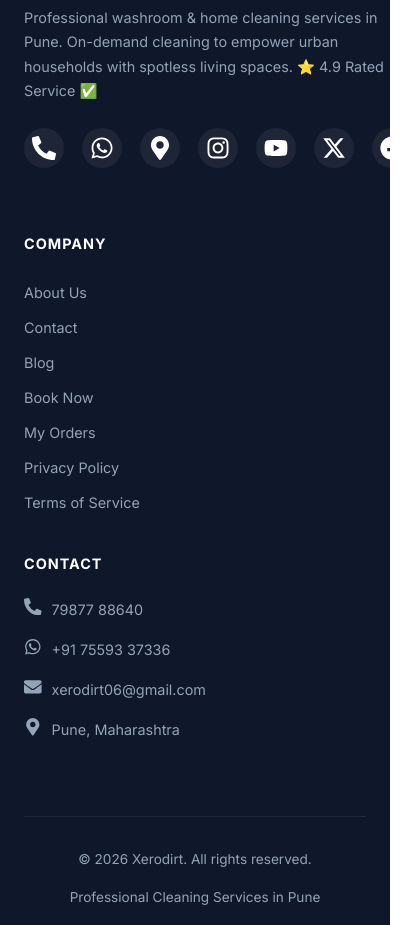
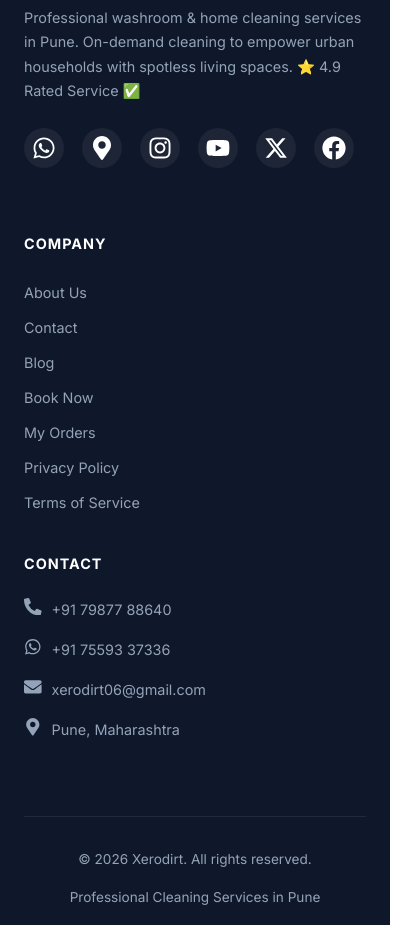
Before and after one commit to Utkarshkaraiya/xerodirt, a Next.js app: page / in a window 390 px wide. Shown: the part 10340-11265 px from the top of the page, 412 px wide, since content can reach past the window. Built offline with nearby package versions, Linux system fonts and the light colour scheme.

Commit message:
removed phone icon from footer-social and added +91 in mobile in contact footer

```diff
--- a/src/components/Footer.js
+++ b/src/components/Footer.js
@@ -28,9 +28,7 @@ export default function Footer() {
 
             <div className="footer-social">
 
-              <a href="tel:7987788640" aria-label="Phone">
-                <FaPhoneAlt />
-              </a>
+
               <a
                 href="https://wa.me/917559337336"
                 target="_blank"
@@ -120,7 +118,7 @@ export default function Footer() {
               </span>
 
               <a href="tel:7987788640">
-                79877 88640
+                +91 79877 88640
               </a>
             </div>
 
```
